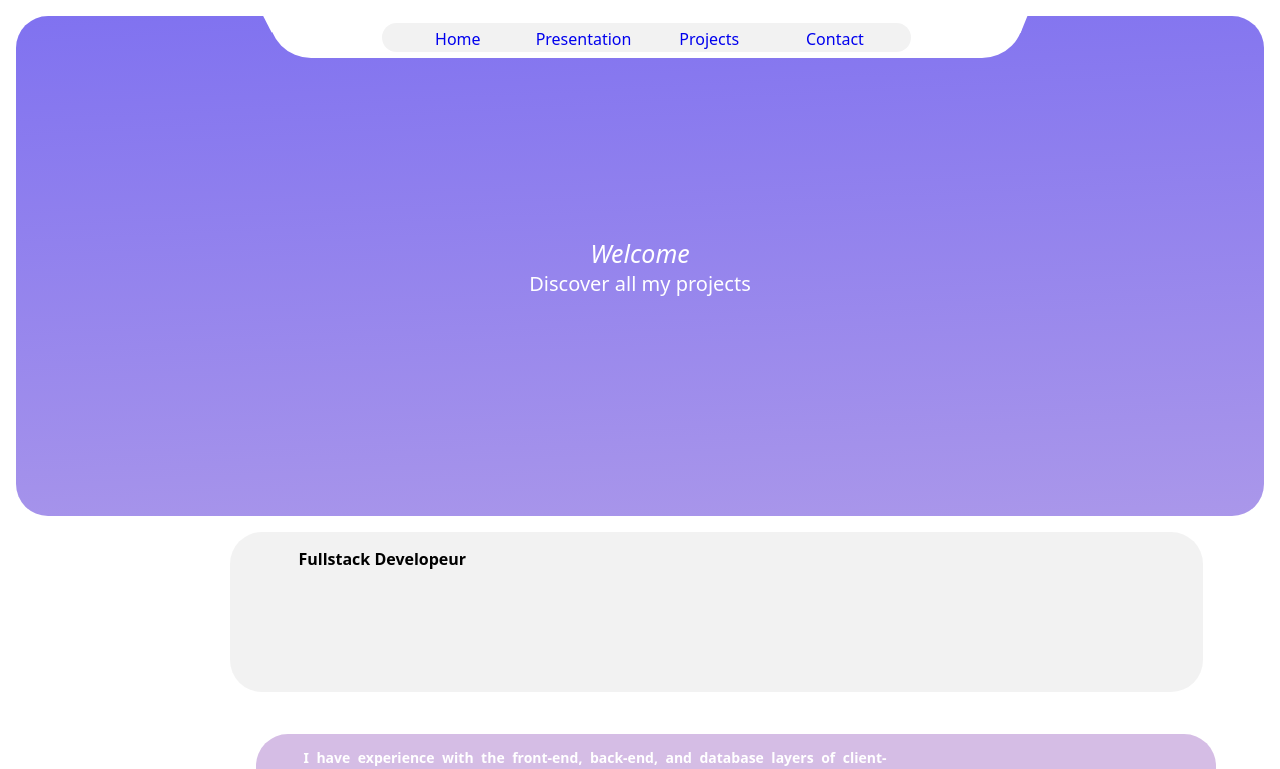
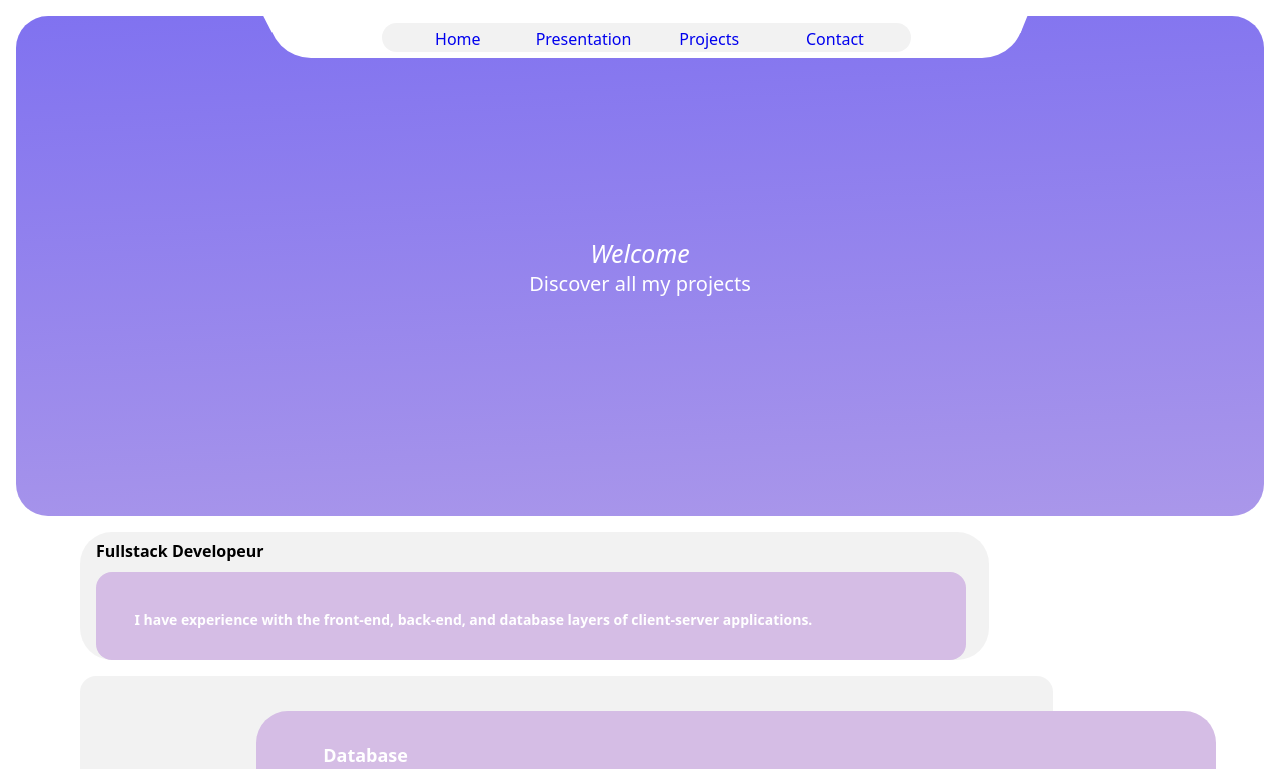
Before and after one commit to LeslieCore34/MyPortfolio, a React (Vite) app in the folder Frontend/: page / in a window 1280 px wide. Shown: the top 769 px of the page. Built offline with nearby package versions, Linux system fonts and the light colour scheme.

Commit message:
added style

```diff
--- a/Frontend/src/components/PresentationSection.jsx
+++ b/Frontend/src/components/PresentationSection.jsx
@@ -4,8 +4,8 @@ export default function PresentationSection() {
       <div className="grey">
         <h1 className="presentation-title1">Fullstack Developeur </h1>
       </div>
-      <div className="presentation-container">
-        <div id="section-presentation" className="presentation">
+      <div className="test">
+        <div id="section-presentation" className="presentation-container">
           <h2 className="presentation-title2">
             I have experience with the front-end, back-end, and database layers
             of client-server applications.
--- a/Frontend/src/style/main.css
+++ b/Frontend/src/style/main.css
@@ -133,49 +133,46 @@
 }
 
 .grey {
-  width: 76%;
   background-image: url(../assets/grey.PNG);
-  height: 160px;
   position: absolute;
+  width: 71%;
+  height: 8em;
   border-radius: 2em 2em 2em 2em;
-  margin-left: 18%;
+  margin-left: 5em;
 }
 .grey .presentation-title1 {
   font-size: 16px;
-  margin-left: 7%;
-  margin-top: 1em;
+  margin-left: 1em;
+  margin-top: 0.5em;
   position: relative;
 }
 
 .presentation-container {
   background-color: #d5bde5;
-  height: 91px;
-  width: 75%;
+  height: 5.5em;
+  width: 68%;
+  position: relative;
   display: flex;
   align-items: flex-start;
-  border-radius: 2em 2em 2em 2em;
-  position: relative;
-  margin: 1em;
-  margin-left: 20%;
-  margin-top: 17%;
-}
-.presentation-container .presentation {
-  color: white;
+  border-radius: 1em 1em 1em 1em;
+  margin-left: 6em;
+  margin-top: 3.5em;
+  padding: 3%;
 }
 .presentation-container .presentation-title2 {
+  color: white;
   font-size: 14px;
   text-align: justify;
-  margin: 7%;
-  margin-top: 1em;
 }
 
 .grey-technical {
+  background-image: url(../assets/grey.PNG);
+  position: absolute;
   width: 76%;
-  background-image: url(../assets/grey.PNG);
-  height: 450px;
-  position: absolute;
+  height: 20%;
   border-radius: 1em 1em 1em 1em;
-  margin-left: 18%;
+  margin-left: 5em;
+  margin-top: 1em;
 }
 
 .technical-container {
@@ -185,7 +182,7 @@
   align-items: flex-start;
   border-radius: 2em 2em 2em 2em;
   position: relative;
-  margin: 1em;
+  margin: 2em;
   margin-left: 20%;
   margin-top: 4%;
 }
--- a/Frontend/src/style/main.scss
+++ b/Frontend/src/style/main.scss
@@ -150,18 +150,18 @@
 // PRESENTATION SECTION
 
 .grey {
-  width: 76%;
   background-image: url(../assets/grey.PNG);
-  height: 160px;
   position: absolute;
+  width: 71%;
+  height: 8em;
   border-radius: 2em 2em 2em 2em;
-  margin-left: 18%;
+  margin-left: 5em;
   // box-shadow: 0px 0px 7px 2px rgba(173, 172, 172, 0.28);
 
   .presentation-title1 {
     font-size: 16px;
-    margin-left: 7%;
-    margin-top: 1em;
+    margin-left: 1em;
+    margin-top: 0.5em;
     position: relative;
   }
 }
@@ -173,37 +173,33 @@
   // box-shadow: 0px 0px 7px 2px rgba(0, 0, 0, 0.2);
   // background-repeat: no-repeat;
   // background-size: cover;
-  height: 91px;
-  width: 75%;
+  height: 5.5em;
+  width: 68%;
+  position: relative;
   display: flex;
   align-items: flex-start;
-  border-radius: 2em 2em 2em 2em;
-  position: relative;
-  margin: 1em;
-  margin-left: 20%;
-  margin-top: 17%;
-
-  .presentation {
-    color: white;
-  }
+  border-radius: 1em 1em 1em 1em;
+  margin-left: 6em;
+  margin-top: 3.5em;
+  padding: 3%;
 
   .presentation-title2 {
+    color: white;
     font-size: 14px;
     text-align: justify;
-    margin: 7%;
-    margin-top: 1em;
   }
 }
 
 // TECHNICAL STACK
 
 .grey-technical {
+  background-image: url(../assets/grey.PNG);
+  position: absolute;
   width: 76%;
-  background-image: url(../assets/grey.PNG);
-  height: 450px;
-  position: absolute;
+  height: 20%;
   border-radius: 1em 1em 1em 1em;
-  margin-left: 18%;
+  margin-left: 5em;
+  margin-top: 1em;
   // box-shadow: 0px 0px 7px 2px rgba(173, 172, 172, 0.28);
 }
 
@@ -219,7 +215,7 @@
   align-items: flex-start;
   border-radius: 2em 2em 2em 2em;
   position: relative;
-  margin: 1em;
+  margin: 2em;
   margin-left: 20%;
   margin-top: 4%;
 
```
Also changed, not shown: 1 other file (tests, documents, lock files or other folders).
